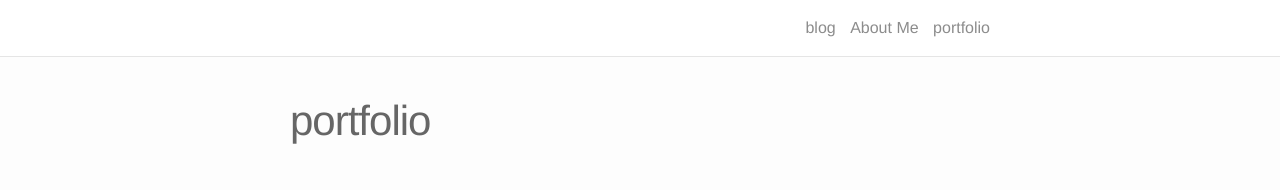
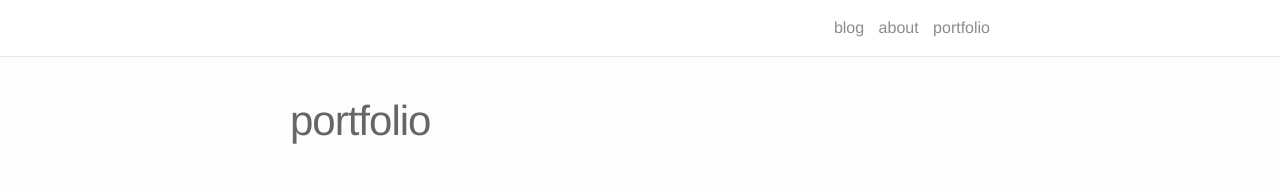
Before and after one commit to emeryanalytics/blog, a Jekyll site: the page built from portfolio.md, in a window 1280 px wide. Shown: the top 190 px of the page. Built offline with Jekyll 4.4.1, drawn with Linux system fonts in a browser that asks for light colours; nearby versions of some CDN libraries.

Commit message:
fix about me page

```diff
--- a/about.md
+++ b/about.md
@@ -1,6 +1,6 @@
 ---
 layout: page
-title: About Me
+title: about
 permalink: /about/
 ---
 
@@ -14,7 +14,7 @@
 <hr/>
 <br/>
 <span class="contacticon center">
-	# <a href="mailto:you@example.com"><i class="fa fa-envelope-square"></i></a>
+	[//]: <> <a href="mailto:you@example.com"><i class="fa fa-envelope-square"></i></a>
 	<a href="https://github.com/liambll" target="_blank"><i class="fa fa-github-square"></i></a>
 	<a href="https://www.linkedin.com/in/liambui/" target="_blank"><i class="fa fa-linkedin-square"></i></a>
 	<a href="https://twitter.com/LiamBLL" target="_blank"><i class="fa fa-twitter-square"></i></a>
```
